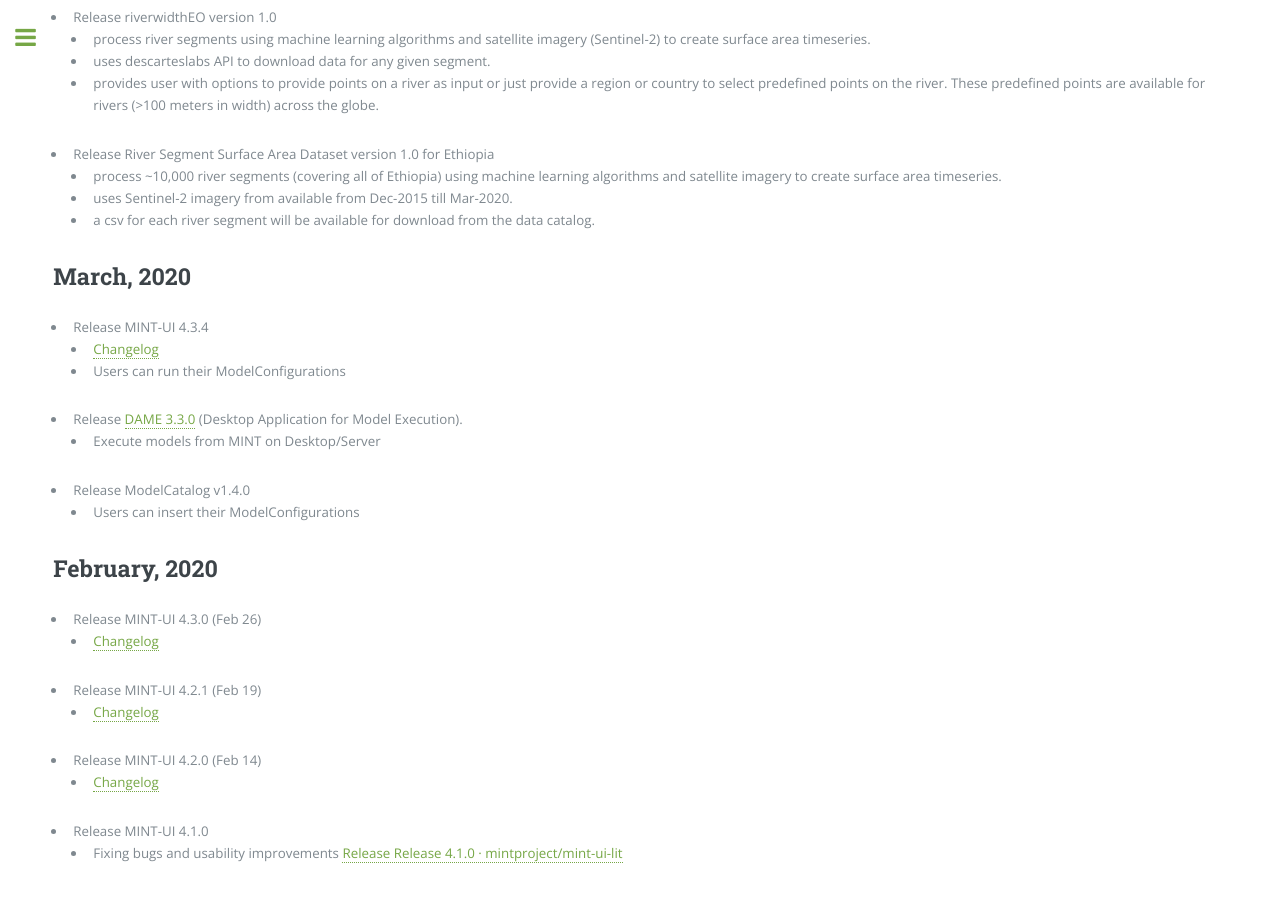
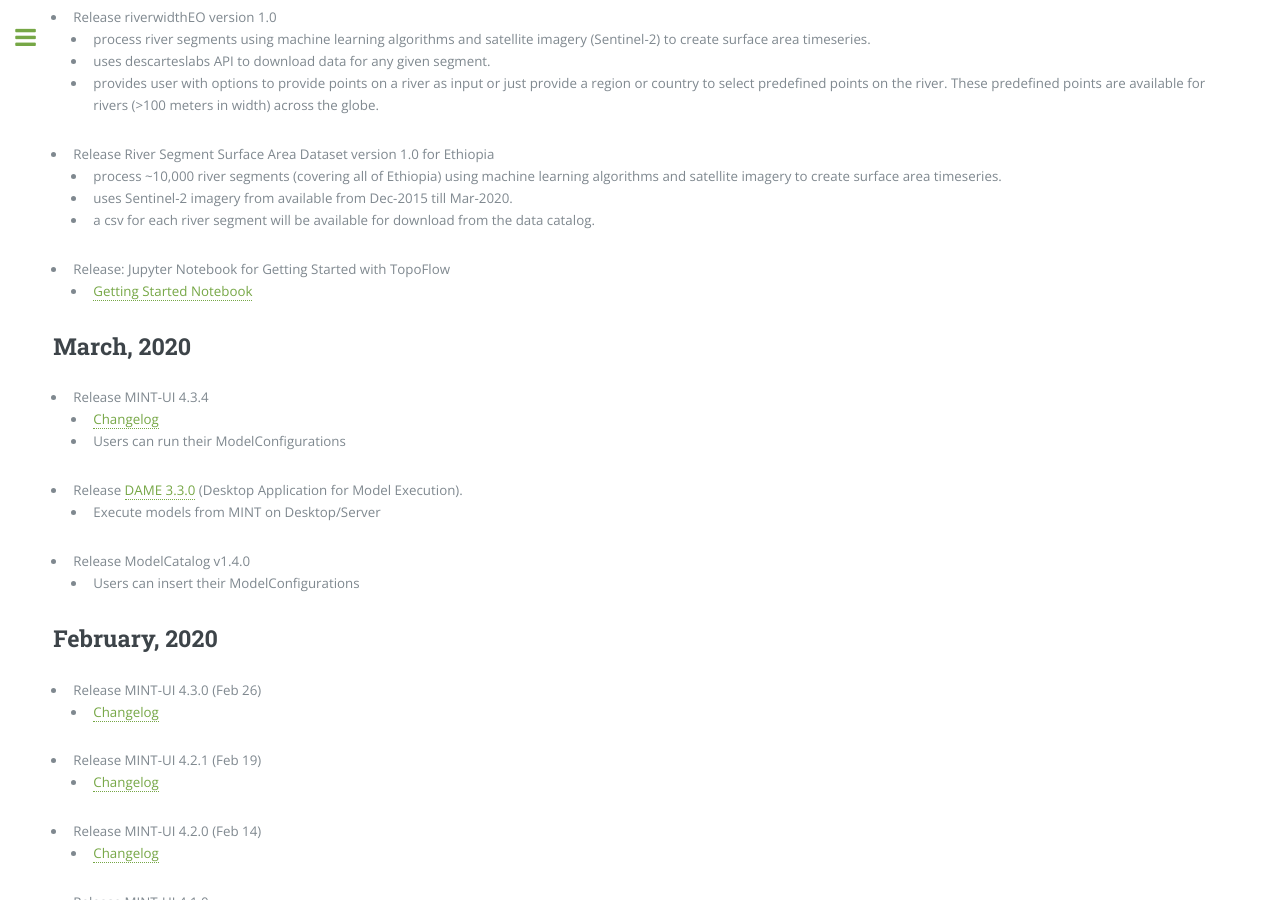
Before and after one commit to KnowledgeCaptureAndDiscovery/MINT, a Jekyll site: the page built from releases.md, in a window 1280 px wide and 900 px high, scrolled down 899 px. Built offline with Jekyll 4.4.1, drawn with Linux system fonts in a browser that asks for light colours.

Commit message:
Added TopoFlow notebook entry

```diff
--- a/releases.md
+++ b/releases.md
@@ -34,6 +34,8 @@
   * uses Sentinel-2 imagery from available from Dec-2015 till Mar-2020.
   * a csv for each river segment will be available for download from the data catalog.
 
+* Release: Jupyter Notebook for Getting Started with TopoFlow
+    * [Getting Started Notebook](https://github.com/peckhams/topoflow36/blob/master/TopoFlow_Getting_Started.ipynb)
 
 ## March, 2020
 
```
